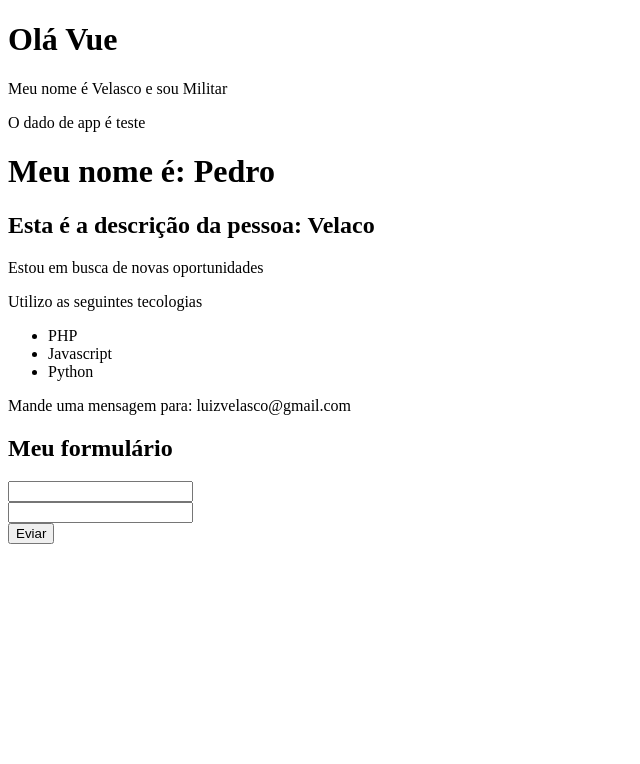
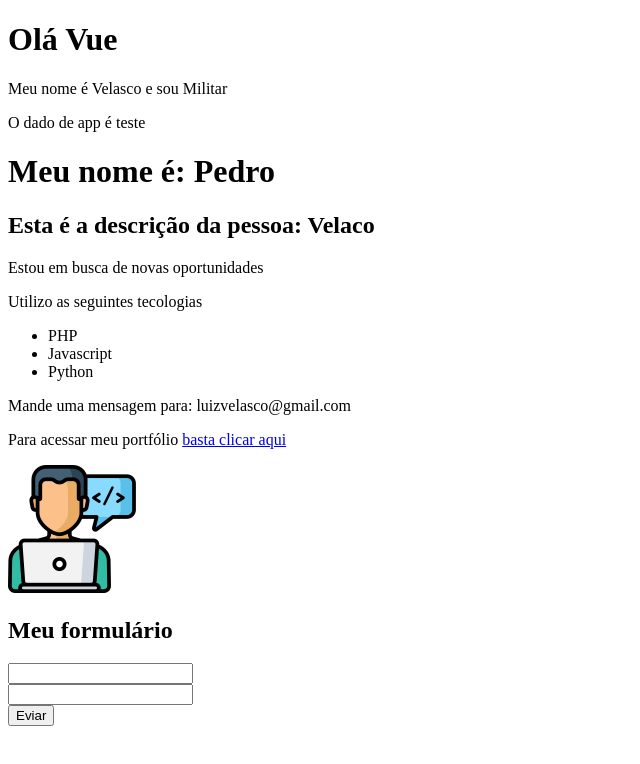
Before and after one commit to luizvelasco/CursoVue, a Vue app in the folder 02_projeto_vue/: page / in a window 1280 px wide. Shown: the top 764 px of the page, without its empty margins (0-640 px from the left). Built offline with nearby package versions, Linux system fonts and the light colour scheme.

Commit message:
argumentos

```diff
--- a/02_projeto_vue/src/components/Info.vue
+++ b/02_projeto_vue/src/components/Info.vue
@@ -9,17 +9,24 @@
             <li>Python</li>
         </ul>
         <p v-show="mostrar_email">Mande uma mensagem para: {{ email }}</p>
+        <p>Para acessar meu portfólio <a v-bind:href="meu_link" target="_blank">basta clicar aqui</a></p>
+        <Picture />
     </div>
 </template>
 
 <script>
+    import Picture from './Picture.vue';
     export default {
         name: 'Info',
+        components: {
+            Picture
+        },
         data() {
             return {
                 esta_trabalhando: false,
                 mostrar_email: true,
-                email: "luizvelasco@gmail.com"
+                email: 'luizvelasco@gmail.com',
+                meu_link: 'https://google.com'
             }
         }
     }
--- /dev/null
+++ b/02_projeto_vue/src/components/Picture.vue
@@ -0,0 +1,15 @@
+<template>
+    <img :src="avatar" :alt="descricao">
+</template>
+
+<script>
+    export default {
+        name: 'Picture',
+        data(){
+            return {
+                avatar: "/img/avatar.png",
+                descricao: "Velasco"
+            }
+        }
+    }
+</script>
```
Also changed, not shown: 02_projeto_vue/public/img/avatar.png (added).
